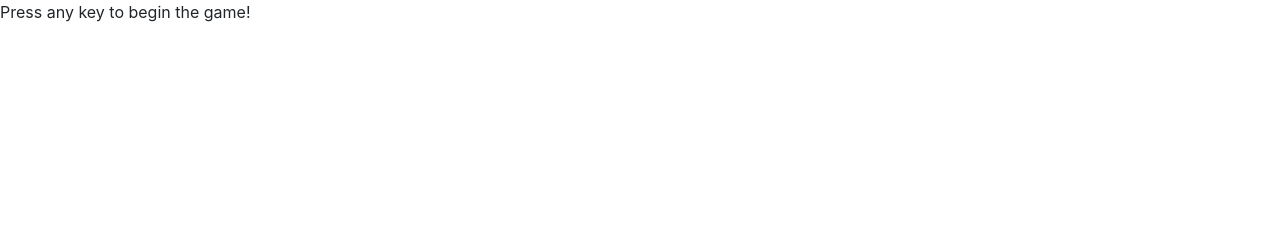
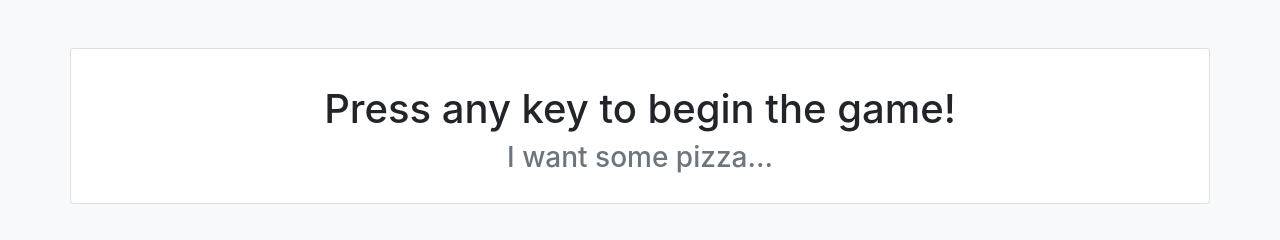
Before and after one commit to wntitus/Word-Guess-Game, a plain HTML site: page index.html in a window 1280 px wide. Drawn offline with nearby package versions, Linux system fonts and the light colour scheme.

Commit message:
adding starting bootstrap styles

```diff
--- a/index.html
+++ b/index.html
@@ -8,9 +8,18 @@
     <link rel="stylesheet" href="https://stackpath.bootstrapcdn.com/bootstrap/4.1.2/css/bootstrap.min.css" integrity="sha384-Smlep5jCw/wG7hdkwQ/Z5nLIefveQRIY9nfy6xoR1uRYBtpZgI6339F5dgvm/e9B" crossorigin="anonymous">
     <script src="assets/javascript/game.js"></script>
 </head>
-<body>
-    <div id = "startBody">
-        <p>Press any key to begin the game!</p>
+<body class = "bg-light">
+<div class = "container">
+    <div class = "row">
+        <div id = "startBody" class = "card col-12 mt-5">
+            <div class = "card-body">
+                <div class = "card-text">
+                <h1 class = "text-center mt-3">Press any key to begin the game!</h1>
+                <h3 class = "text-center text-muted">I want some pizza...</h3>
+                </div>
+            </div>
+        </div>
     </div>
+</div>
 </body>
 </html>
```
Also changed, not shown: 1 other file.
